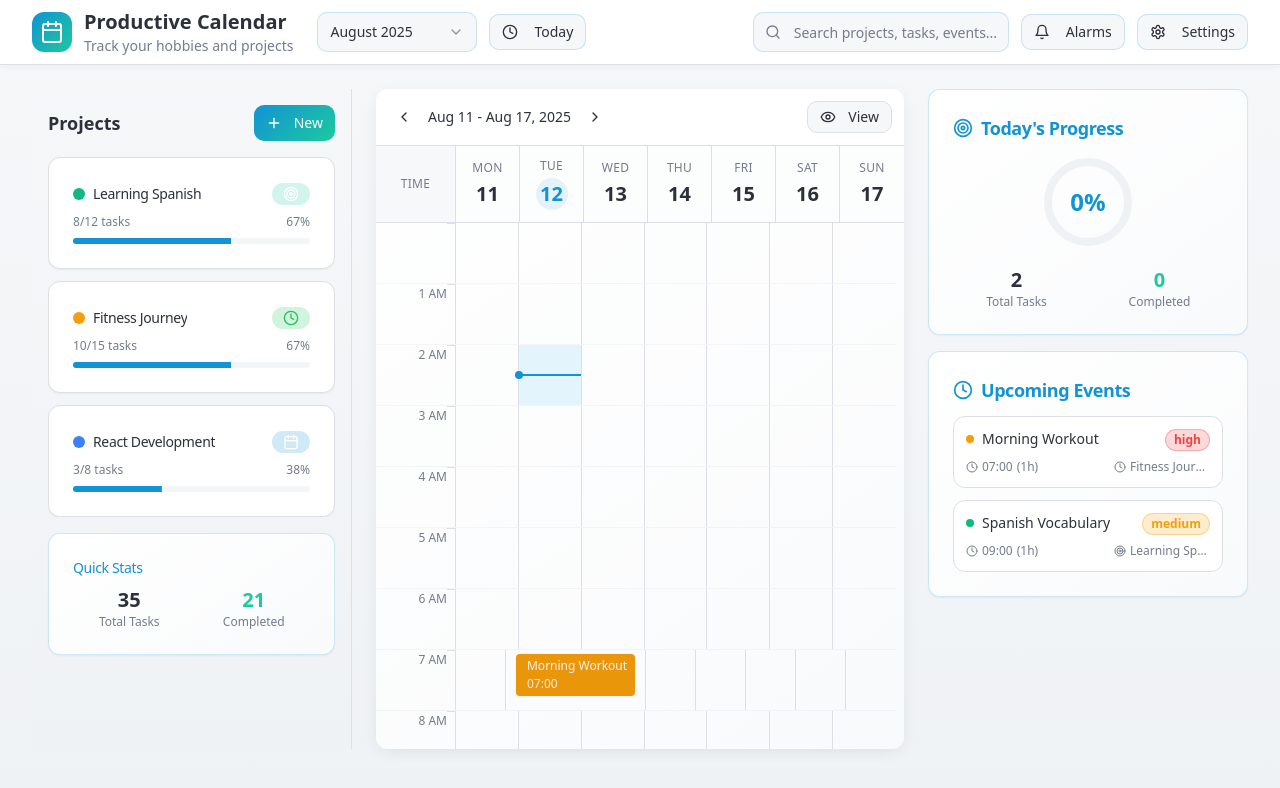
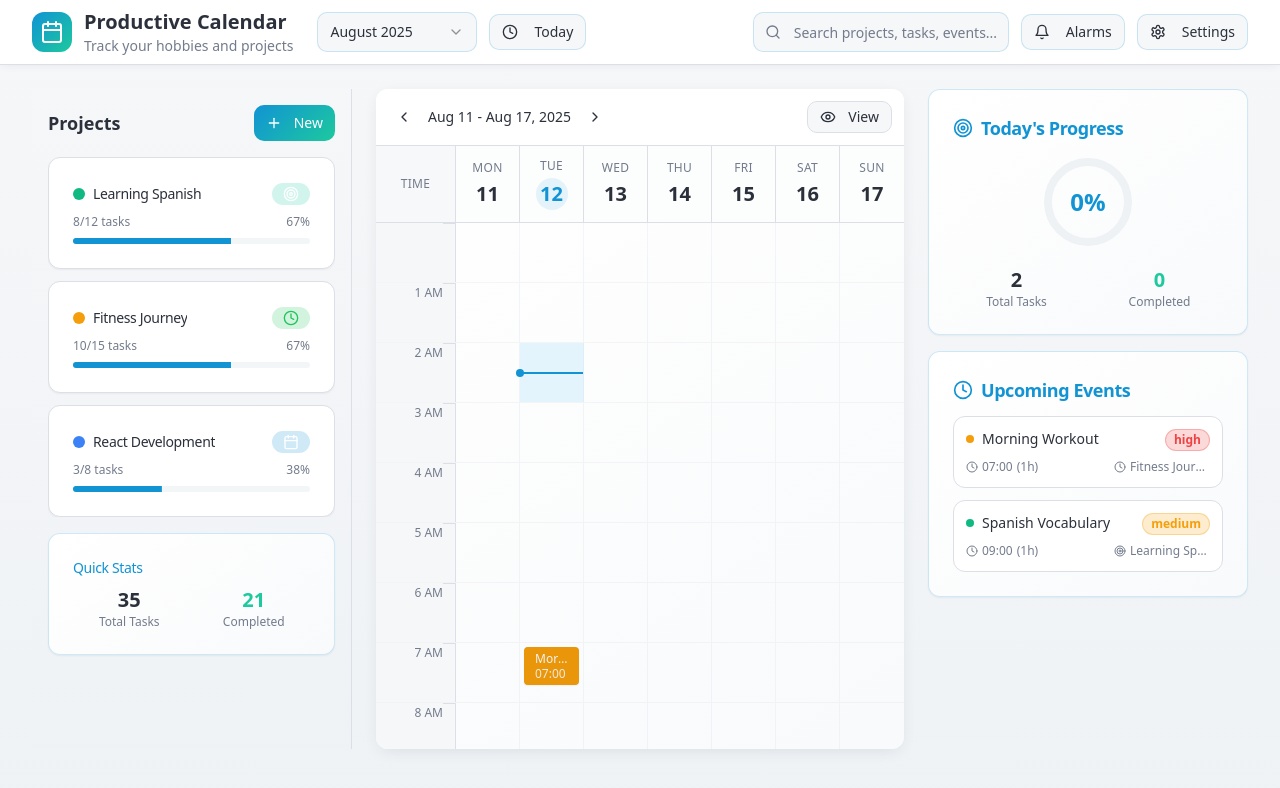
Before and after one commit to devfuture2026/hobbitime-hub, a React (Vite) app: page / in a window 1280 px wide. Shown: the top 788 px of the page. Built offline with nearby package versions, Linux system fonts and the light colour scheme.

Commit message:
Fix calendar grid alignment and views
Fix misalignment in vertical time blocks, ensure tasks fit within blocks, implement monthly view with scrollable grid, and align day headers with columns.

```diff
--- a/package.json
+++ b/package.json
@@ -43,7 +43,7 @@
     "class-variance-authority": "^0.7.1",
     "clsx": "^2.1.1",
     "cmdk": "^1.1.1",
-    "date-fns": "^3.6.0",
+    "date-fns": "^4.1.0",
     "embla-carousel-react": "^8.6.0",
     "input-otp": "^1.4.2",
     "lucide-react": "^0.462.0",
--- a/src/components/CalendarGrid.tsx
+++ b/src/components/CalendarGrid.tsx
@@ -1,5 +1,5 @@
 import React, { useState } from 'react';
-import { format, startOfWeek, addDays, addHours, isSameHour, addWeeks, subWeeks, startOfDay, addMonths, subMonths } from 'date-fns';
+import { format, startOfWeek, addDays, addHours, isSameHour, addWeeks, subWeeks, startOfDay, addMonths, subMonths, startOfMonth, endOfMonth, eachDayOfInterval, isSameDay } from 'date-fns';
 import { ChevronLeft, ChevronRight, Eye } from 'lucide-react';
 import { cn } from '@/lib/utils';
 import { Button } from '@/components/ui/button';
@@ -45,8 +45,15 @@ export const CalendarGrid: React.FC<CalendarGridProps> = ({
       case 'daily':
         return [selectedDate];
       case 'monthly':
-        // For monthly view, show a simplified weekly view for now
-        return weekDays;
+        const monthStart = startOfMonth(selectedDate);
+        const monthEnd = endOfMonth(selectedDate);
+        const startWeekOfMonth = startOfWeek(monthStart, { weekStartsOn: 1 });
+        const endWeekOfMonth = startOfWeek(monthEnd, { weekStartsOn: 1 });
+        // Get all days from start of first week to end of last week
+        return eachDayOfInterval({
+          start: startWeekOfMonth,
+          end: addDays(endWeekOfMonth, 6)
+        });
       default:
         return weekDays;
     }
@@ -91,8 +98,14 @@ export const CalendarGrid: React.FC<CalendarGridProps> = ({
     }
   };
 
-  const getTasksForTimeSlot = (day: Date, hour: number) => {
-    const slotTime = addHours(new Date(day.getFullYear(), day.getMonth(), day.getDate()), hour);
+  const getTasksForTimeSlot = (day: Date, hour?: number) => {
+    if (view === 'monthly') {
+      // For monthly view, get all tasks for the entire day
+      return tasks.filter(task =>
+        isSameDay(task.startTime, day)
+      );
+    }
+    const slotTime = addHours(new Date(day.getFullYear(), day.getMonth(), day.getDate()), hour || 0);
     return tasks.filter(task =>
       isSameHour(task.startTime, slotTime)
     );
@@ -169,6 +182,21 @@ export const CalendarGrid: React.FC<CalendarGridProps> = ({
       </div>
 
       {/* Header with days - Dynamic grid alignment */}
+      {view === 'monthly' ? (
+        // Monthly view header - 7 columns grid for days of week
+        <div className="grid grid-cols-7 border-b border-border bg-card sticky top-0 z-10">
+          {['Mon', 'Tue', 'Wed', 'Thu', 'Fri', 'Sat', 'Sun'].map((dayName, index) => (
+            <div key={dayName} className={cn(
+              "p-3 text-center bg-muted/20 flex items-center justify-center border-r border-border last:border-r-0"
+            )}>
+              <span className="text-xs font-medium text-muted-foreground uppercase tracking-wide">
+                {dayName}
+              </span>
+            </div>
+          ))}
+        </div>
+      ) : (
+        // Daily/Weekly view header with time column
         <div className={`grid border-b border-border bg-card sticky top-0 z-10 ${view === 'daily' ? 'grid-cols-[80px_1fr]' : 'grid-cols-[80px_repeat(7,1fr)]'}`}>
           <div className="p-3 border-r border-border bg-muted/50 flex items-center justify-center">
             <span className="text-xs font-medium text-muted-foreground uppercase tracking-wide">Time</span>
@@ -193,23 +221,83 @@ export const CalendarGrid: React.FC<CalendarGridProps> = ({
             );
           })}
         </div>
+      )}
 
       {/* Calendar Grid - Fixed scrollbar and alignment */}
       <div className="flex-1 relative" style={{ scrollbarGutter: 'stable both-edges' }}>
-        <div className="h-full overflow-y-auto pr-2">
+        <div className="h-full overflow-y-auto overflow-x-auto">
+          {view === 'monthly' ? (
+            // Monthly grid view
+            <div className="grid grid-cols-7 auto-rows-fr min-h-full">
+              {displayDays.map((day, dayIndex) => {
+                const dayTasks = getTasksForTimeSlot(day);
+                const isToday = day.toDateString() === new Date().toDateString();
+                const isCurrentMonth = day.getMonth() === selectedDate.getMonth();
+
+                return (
+                  <div
+                    key={day.toISOString()}
+                    className={cn(
+                      "relative border-r border-b border-border/30 last:border-r-0 min-h-[120px] p-2 cursor-pointer transition-all duration-150",
+                      "hover:bg-timeSlot-hover",
+                      !isCurrentMonth && "bg-muted/20 text-muted-foreground",
+                      isToday && "bg-timeSlot-selected"
+                    )}
+                    onClick={() => onTimeSlotClick(startOfDay(day))}
+                    onDrop={(e) => handleDrop(e, startOfDay(day))}
+                    onDragOver={handleDragOver}
+                  >
+                    {/* Date number */}
+                    <div className={cn(
+                      "text-sm font-medium mb-2",
+                      isToday ? "text-primary bg-primary/10 w-6 h-6 rounded-full flex items-center justify-center" : "text-foreground"
+                    )}>
+                      {format(day, 'd')}
+                    </div>
+
+                    {/* Tasks */}
+                    <div className="space-y-1">
+                      {dayTasks.slice(0, 3).map((task) => (
+                        <div
+                          key={task.id}
+                          draggable
+                          onDragStart={(e) => handleDragStart(e, task.id)}
+                          className="px-2 py-1 rounded text-xs font-medium text-white shadow-sm cursor-move hover:shadow-md transition-all truncate"
+                          style={{
+                            backgroundColor: task.color,
+                            filter: 'brightness(0.95)'
+                          }}
+                          title={`${task.title} - ${format(task.startTime, 'HH:mm')} (${task.duration}h)`}
+                        >
+                          {task.title}
+                        </div>
+                      ))}
+                      {dayTasks.length > 3 && (
+                        <div className="text-xs text-muted-foreground px-2">
+                          +{dayTasks.length - 3} more
+                        </div>
+                      )}
+                    </div>
+                  </div>
+                );
+              })}
+            </div>
+          ) : (
+            // Daily/Weekly time slot view
+            <div className="min-w-full">
               {hours.map(hour => (
-            <div key={hour} className={`grid relative border-b border-border/30 last:border-b-0 ${view === 'daily' ? 'grid-cols-[80px_1fr]' : 'grid-cols-[80px_repeat(7,1fr)]'}`} style={{ minHeight: '60px' }}>
-              {/* Time label - Aligned with grid */}
-              <div className="relative border-r border-border flex items-start justify-end pr-2 pt-1">
+                <div key={hour} className={`grid relative border-b border-border/30 last:border-b-0 ${view === 'daily' ? 'grid-cols-[80px_1fr]' : 'grid-cols-[80px_repeat(7,1fr)]'}`} style={{ height: '60px' }}>
+                  {/* Time label - Perfectly aligned */}
+                  <div className="relative border-r border-border flex items-start justify-end pr-3 pt-1 bg-background">
                     {hour > 0 && (
                       <div className="text-xs text-muted-foreground font-medium leading-none">
                         {hour === 12 ? '12 PM' : hour > 12 ? `${hour - 12} PM` : `${hour} AM`}
                       </div>
                     )}
-                <div className="absolute top-0 right-0 w-2 h-px bg-border" />
+                    <div className="absolute top-0 right-0 w-3 h-px bg-border" />
                   </div>
 
-              {/* Day slots - Dynamic alignment and spacing */}
+                  {/* Day slots - Perfect alignment and spacing */}
                   {displayDays.map((day, dayIndex) => {
                     const slotTasks = getTasksForTimeSlot(day, hour);
                     const isCurrentSlot = isCurrentTimeSlot(day, hour);
@@ -219,8 +307,7 @@ export const CalendarGrid: React.FC<CalendarGridProps> = ({
                       <div
                         key={`${day.toISOString()}-${hour}`}
                         className={cn(
-                      "relative cursor-pointer transition-all duration-150 min-h-[60px] flex-1",
-                      (view !== 'daily' && dayIndex < displayDays.length - 1) ? "border-r border-border" : "",
+                          "relative cursor-pointer transition-all duration-150 border-r border-border/30 last:border-r-0",
                           "hover:bg-timeSlot-hover",
                           isCurrentSlot && "bg-timeSlot-selected"
                         )}
@@ -237,28 +324,34 @@ export const CalendarGrid: React.FC<CalendarGridProps> = ({
                           </div>
                         )}
 
-                    {/* Tasks with proper spacing */}
-                    <div className="p-1 mx-1 space-y-1">
-                      {slotTasks.map((task) => (
+                        {/* Tasks with proper spacing and fit */}
+                        <div className="absolute inset-0 p-1">
+                          <div className="h-full flex flex-col gap-0.5">
+                            {slotTasks.map((task, index) => (
                               <div
                                 key={task.id}
                                 draggable
                                 onDragStart={(e) => handleDragStart(e, task.id)}
-                          className="px-2 py-1 rounded text-xs font-medium text-white shadow-sm cursor-move hover:shadow-md transition-all group mx-0.5"
+                                className="px-2 py-1 rounded text-xs font-medium text-white shadow-sm cursor-move hover:shadow-md transition-all flex-shrink-0"
                                 style={{
                                   backgroundColor: task.color,
                                   borderLeft: `3px solid ${task.color}`,
-                            filter: 'brightness(0.95)'
+                                  filter: 'brightness(0.95)',
+                                  maxHeight: `${(60 - 8) / slotTasks.length - 2}px`,
+                                  minHeight: '20px'
                                 }}
                                 title={`${task.title} - ${format(task.startTime, 'HH:mm')} (${task.duration}h)`}
                               >
-                          <div className="truncate font-medium text-xs">{task.title}</div>
-                          <div className="flex items-center justify-between text-xs opacity-90 mt-0.5">
+                                <div className="truncate font-medium leading-tight">{task.title}</div>
+                                {slotTasks.length === 1 && (
+                                  <div className="flex items-center justify-between text-xs opacity-90 leading-tight">
                                     <span>{format(task.startTime, 'HH:mm')}</span>
                                     {task.duration > 1 && <span>{task.duration}h</span>}
                                   </div>
+                                )}
                               </div>
                             ))}
+                          </div>
                         </div>
                       </div>
                     );
@@ -266,6 +359,8 @@ export const CalendarGrid: React.FC<CalendarGridProps> = ({
                 </div>
               ))}
             </div>
+          )}
+        </div>
       </div>
     </div>
   );
```
Also changed, not shown: 1 other file (tests, documents, lock files or other folders). Lines whose indentation alone changed are shown as unchanged.
